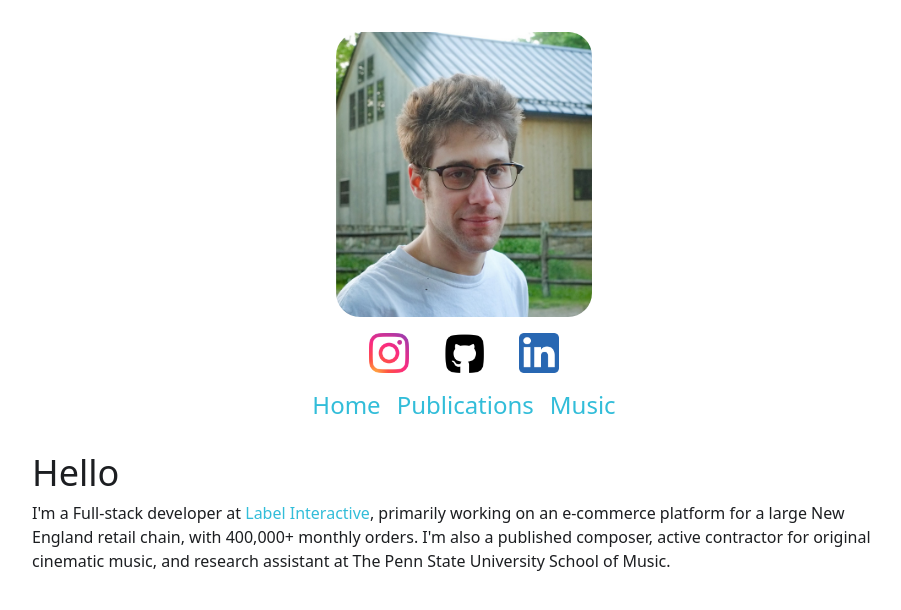
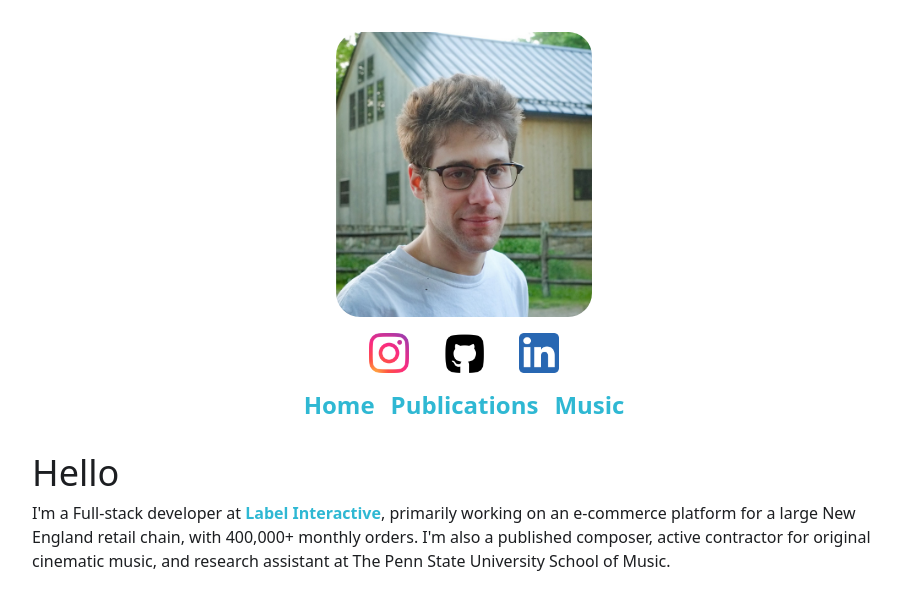
Before and after one commit to Kevinmatthews100/personal-web, a SvelteKit app: page / in a window 1280 px wide. Shown: the top 610 px of the page, without its empty margins (176-1077 px from the left). Built offline with nearby package versions, Linux system fonts and the light colour scheme.

Commit message:
style: tweak a links

```diff
--- a/src/app.css
+++ b/src/app.css
@@ -8,7 +8,8 @@ html {
 }
 
 a {
-  color: #32bdd9;
+  color: #2fb8d3;
+  font-weight: 600;
 }
 
 a:hover {
```
